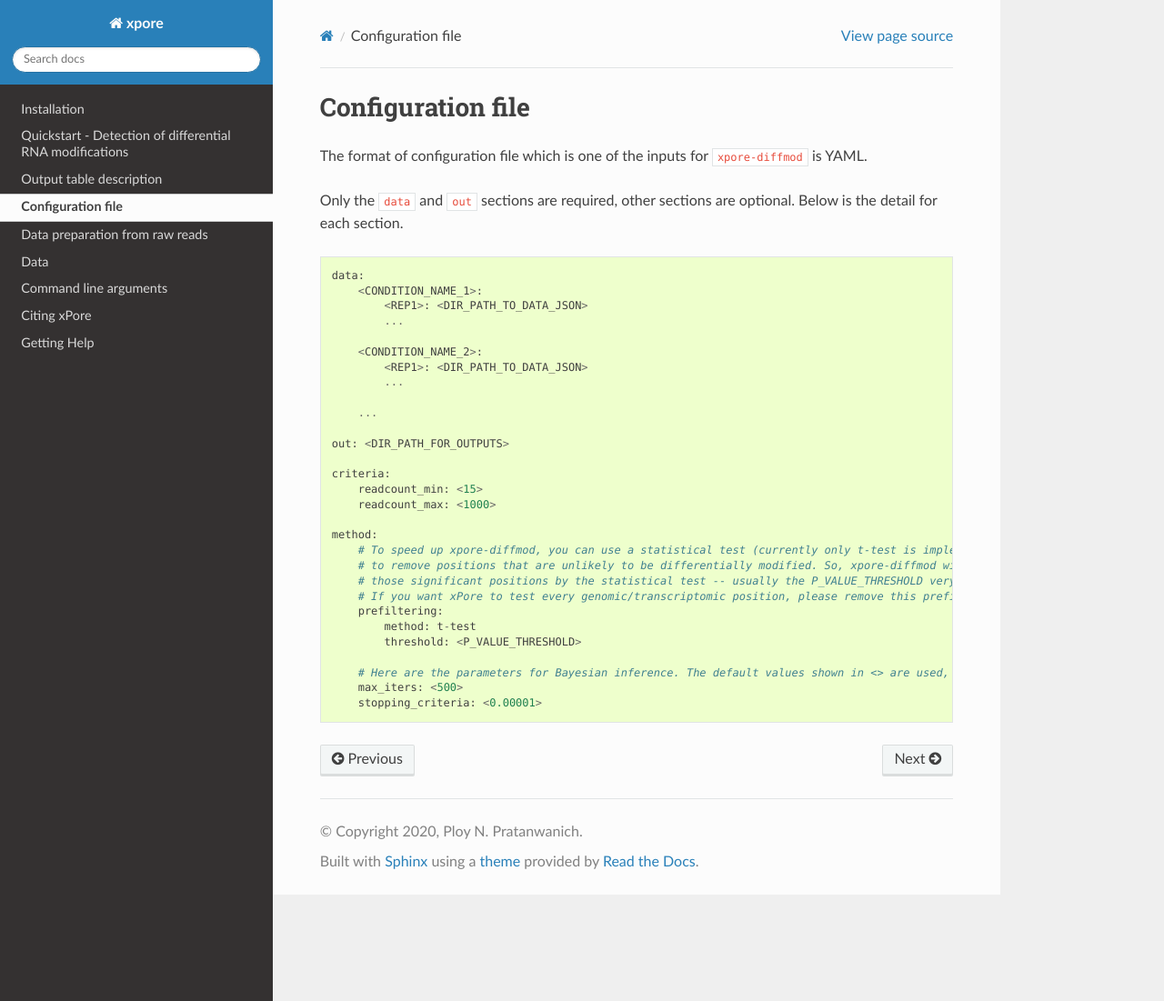
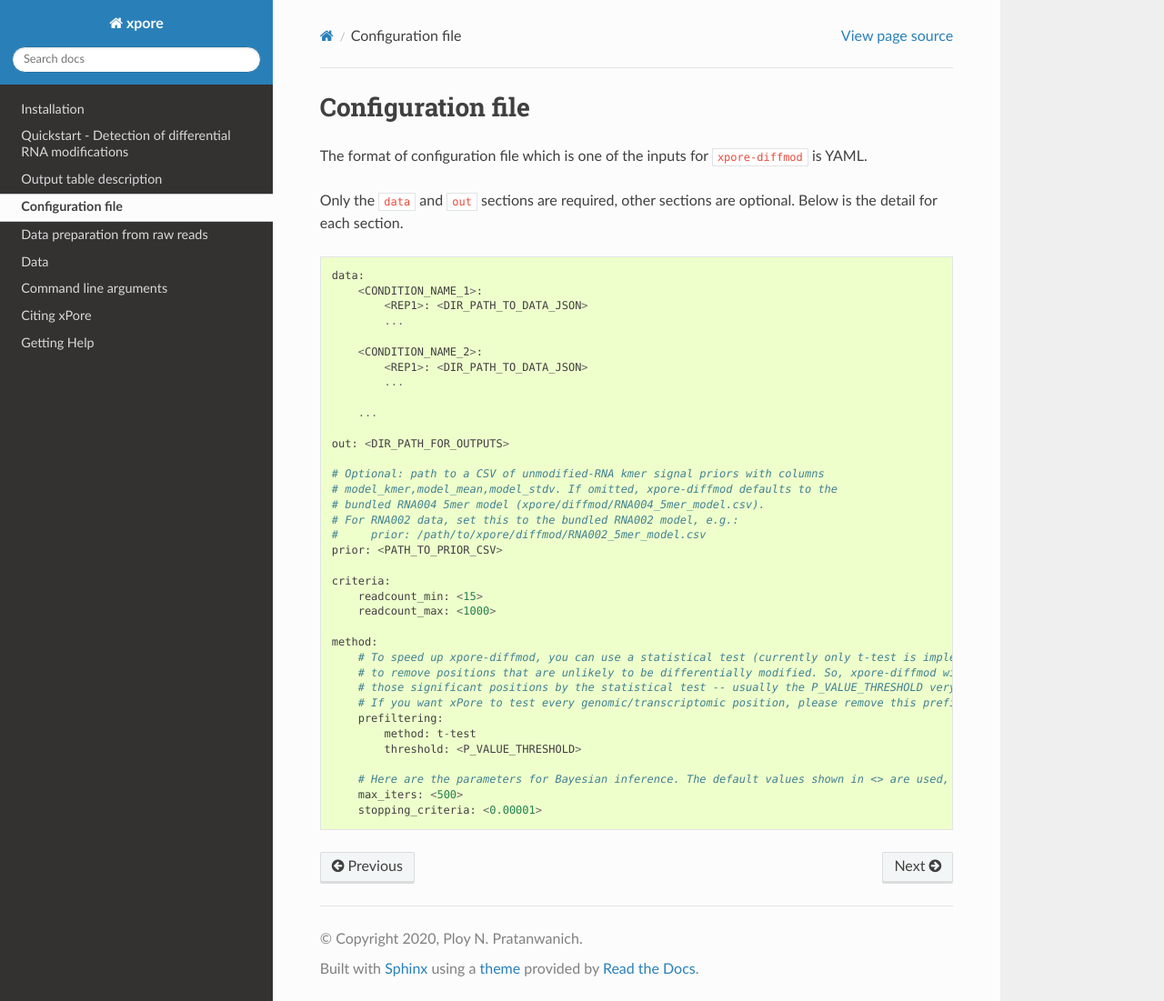
Before and after one commit to GoekeLab/xpore, a Sphinx documentation site: the page built from docs/source/configuration.rst, in a window 1280 px wide and 1101 px high. Shown: the whole window at 91% size. Built offline with Sphinx 7.4.7 and the Read the Docs theme 3.1.0, drawn with Linux system fonts in a browser that asks for light colours.

Commit message:
Add RNA004 5-mer model as default diffmod prior; renamed RNA002 model (so it's clear it's the RNA002 model):
- add xpore/diffmod/RNA004_5mer_model.csv and set it as the default prior in configurator.py
- rename model_kmer.csv -> RNA002_5mer_model.csv to reflect it is the RNA002  model (still selectable via the diffmod YAML `prior:` field)
- update docs (configuration.rst) and MANIFEST.in to reflect the new RNA004 default

```diff
--- a/docs/source/configuration.rst
+++ b/docs/source/configuration.rst
@@ -22,6 +22,13 @@ Only the ``data`` and ``out`` sections are required, other sections are optional
 
     out: <DIR_PATH_FOR_OUTPUTS>
 
+    # Optional: path to a CSV of unmodified-RNA kmer signal priors with columns
+    # model_kmer,model_mean,model_stdv. If omitted, xpore-diffmod defaults to the
+    # bundled RNA004 5mer model (xpore/diffmod/RNA004_5mer_model.csv).
+    # For RNA002 data, set this to the bundled RNA002 model, e.g.:
+    #     prior: /path/to/xpore/diffmod/RNA002_5mer_model.csv
+    prior: <PATH_TO_PRIOR_CSV>
+
     criteria:
         readcount_min: <15>
         readcount_max: <1000>
```
Also changed, not shown: 5 other files.
